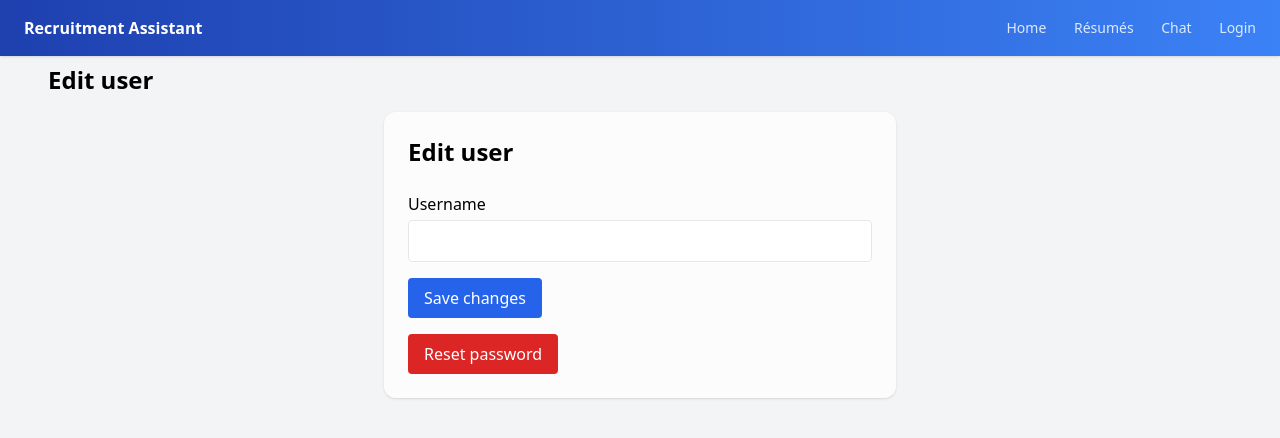
After one commit to mafiaf/recruitment-assistant, a FastAPI app: template templates/edit_user.html in a window 1280 px wide. The commit adds this page. Shown: the top 438 px of the page. Run offline with FastAPI, Linux system fonts and the light colour scheme; the template is opened without the code that fills it, so the values that code supplies are empty; parts of the project's set-up code (start-up, migrations or seed data) failed here and were passed over; some libraries are stand-ins or nearby versions.

Commit message:
Add user edit and password reset

```diff
--- a/main.py
+++ b/main.py
@@ -60,6 +60,9 @@ pwd_context = CryptContext(schemes=["bcrypt"], deprecated="auto")
 # reuse your existing `db` from mongo_utils / main.py
 users_coll = db["users"]
 users_coll.create_index("username", unique=True)
+
+# default password used when resetting user accounts
+DEFAULT_PASSWORD = os.getenv("DEFAULT_PASS", "changeme!")
 
 # ── helpers ────────────────────────────────────────────────────────────────
 def render(request: Request,
@@ -891,6 +894,39 @@ def delete_user_admin(
     return RedirectResponse("/admin/users", status_code=303)
 
 
+@app.get("/admin/users/{username}/edit", response_class=HTMLResponse,
+         dependencies=[Depends(require_owner)])
+def edit_user_form(request: Request, username: str):
+    user = users_coll.find_one({"username": username}, {"_id": 0, "hashed_password": 0})
+    if not user:
+        raise HTTPException(404, "User not found")
+    return render(request, "edit_user.html",
+                  {"user": user},
+                  page_title="Edit user", active="/admin/users")
+
+
+@app.post("/admin/users/{username}/edit", dependencies=[Depends(require_owner)])
+def update_user_admin(username: str, new_username: str = Form(...)):
+    if username != new_username:
+        if users_coll.find_one({"username": new_username}):
+            raise HTTPException(400, "Username already exists")
+        res = users_coll.update_one({"username": username}, {"$set": {"username": new_username}})
+        if res.matched_count == 0:
+            raise HTTPException(404, "User not found")
+    return RedirectResponse("/admin/users", status_code=303)
+
+
+@app.post("/admin/users/{username}/reset", dependencies=[Depends(require_owner)])
+def reset_user_password(username: str):
+    res = users_coll.update_one(
+        {"username": username},
+        {"$set": {"hashed_password": pwd_context.hash(DEFAULT_PASSWORD)}}
+    )
+    if res.matched_count == 0:
+        raise HTTPException(404, "User not found")
+    return RedirectResponse("/admin/users", status_code=303)
+
+
 @app.get("/profile", response_class=HTMLResponse, dependencies=[Depends(require_login)])
 def profile(request: Request, user = Depends(get_current_user)):
     return render(request, "profile.html",
--- a/templates/admin_users.html
+++ b/templates/admin_users.html
@@ -27,6 +27,7 @@
           <input type="hidden" name="username" value="{{ u.username }}">
           <button class="text-red-600 hover:underline">delete</button>
         </form>
+        <a href="/admin/users/{{ u.username }}/edit" class="text-blue-600 hover:underline">edit</a>
       </td>
     </tr>
     {% endfor %}
--- /dev/null
+++ b/templates/edit_user.html
@@ -0,0 +1,21 @@
+{% extends "_base.html" %}
+{% set page_title = "Edit user" %}
+{% set active = "/admin/users" %}
+
+{% block body %}
+<div class="max-w-lg mx-auto bg-white/70 backdrop-blur p-6 rounded-xl shadow">
+  <h2 class="text-2xl font-semibold mb-6">Edit user</h2>
+  <form action="/admin/users/{{ user.username }}/edit" method="post" class="space-y-4">
+    <div>
+      <label class="block font-medium mb-1">Username</label>
+      <input name="new_username" value="{{ user.username }}" class="w-full border px-3 py-2 rounded" required>
+    </div>
+    <button class="px-4 py-2 bg-blue-600 text-white rounded">Save changes</button>
+  </form>
+
+  <form action="/admin/users/{{ user.username }}/reset" method="post" class="mt-4"
+        onsubmit="return confirm('Reset password for {{ user.username }}?');">
+    <button class="px-4 py-2 bg-red-600 text-white rounded">Reset password</button>
+  </form>
+</div>
+{% endblock %}
```
